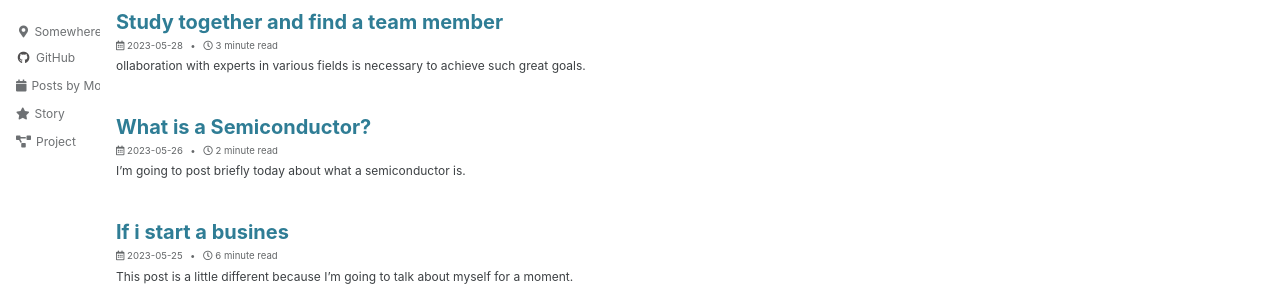
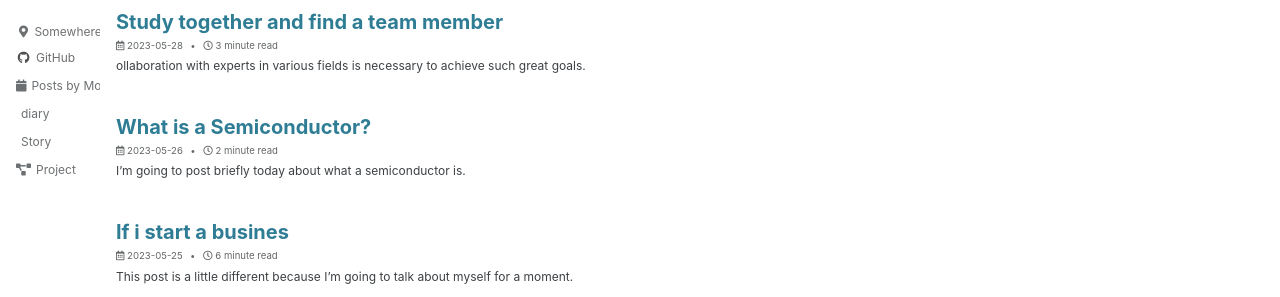
Before and after one commit to cemardz/cemardz.github.io, a Jekyll site: the page built from index.html, in a window 1280 px wide. Shown: the part 336-633 px from the top of the page. Built offline with Jekyll 4.4.1, drawn with Linux system fonts in a browser that asks for light colours; cached includes are drawn as plain includes; some web fonts are replaced; the list of posts is cut into pages by our own code.

Commit message:
Update _config.yml

```diff
--- a/_config.yml
+++ b/_config.yml
@@ -134,8 +134,11 @@ author:
     #- label: "Category"
     #  icon: "fas fa-calendar"
     #  url: "/categories/"
+    - label: "diary"
+      icon: "far fa-book-user"
+      url: "diary"
     - label: "Story"
-      icon: "fas fa-star"
+      icon: "far fa-book-heart"
       url: "/MyStory/"
     - label: "Project"
       icon: "fas fa-project-diagram"
```
